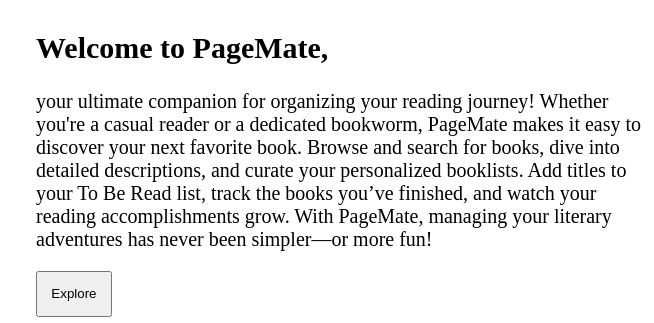
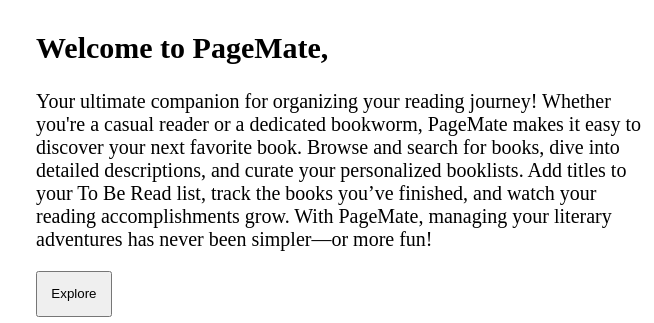
Before and after one commit to NatalieTesam/PageMate, a website built with Vite: page src/index.html in a window 1280 px wide. Shown: the part 182-505 px from the top of the page, 402-1056 px from the left. Built offline with nearby package versions, Linux system fonts and the light colour scheme; no server answers.

Commit message:
fixed spelling

```diff
--- a/src/index.html
+++ b/src/index.html
@@ -26,7 +26,7 @@
             <img src="img/book_placeholder.png" alt="introduction image" />
             <div>
               <h2>Welcome to PageMate,</h2>
-              <p>your ultimate companion for organizing your reading journey! Whether
+              <p>Your ultimate companion for organizing your reading journey! Whether
                 you're a casual reader or a dedicated bookworm, PageMate makes it easy to discover your next
                 favorite book. Browse and search for books, dive into detailed descriptions, and curate your
                 personalized booklists. Add titles to your To Be Read list, track the books you’ve finished,
```
